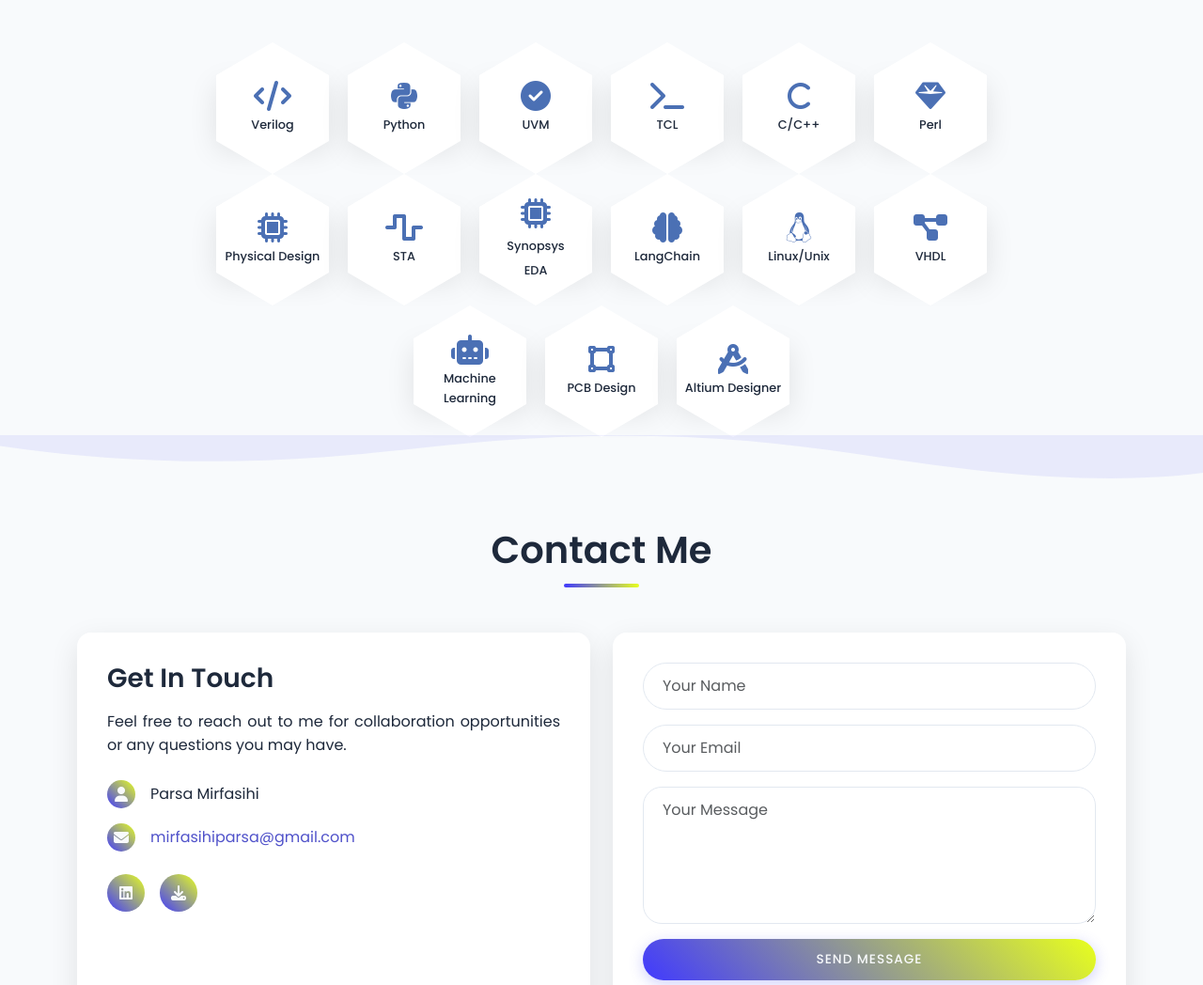
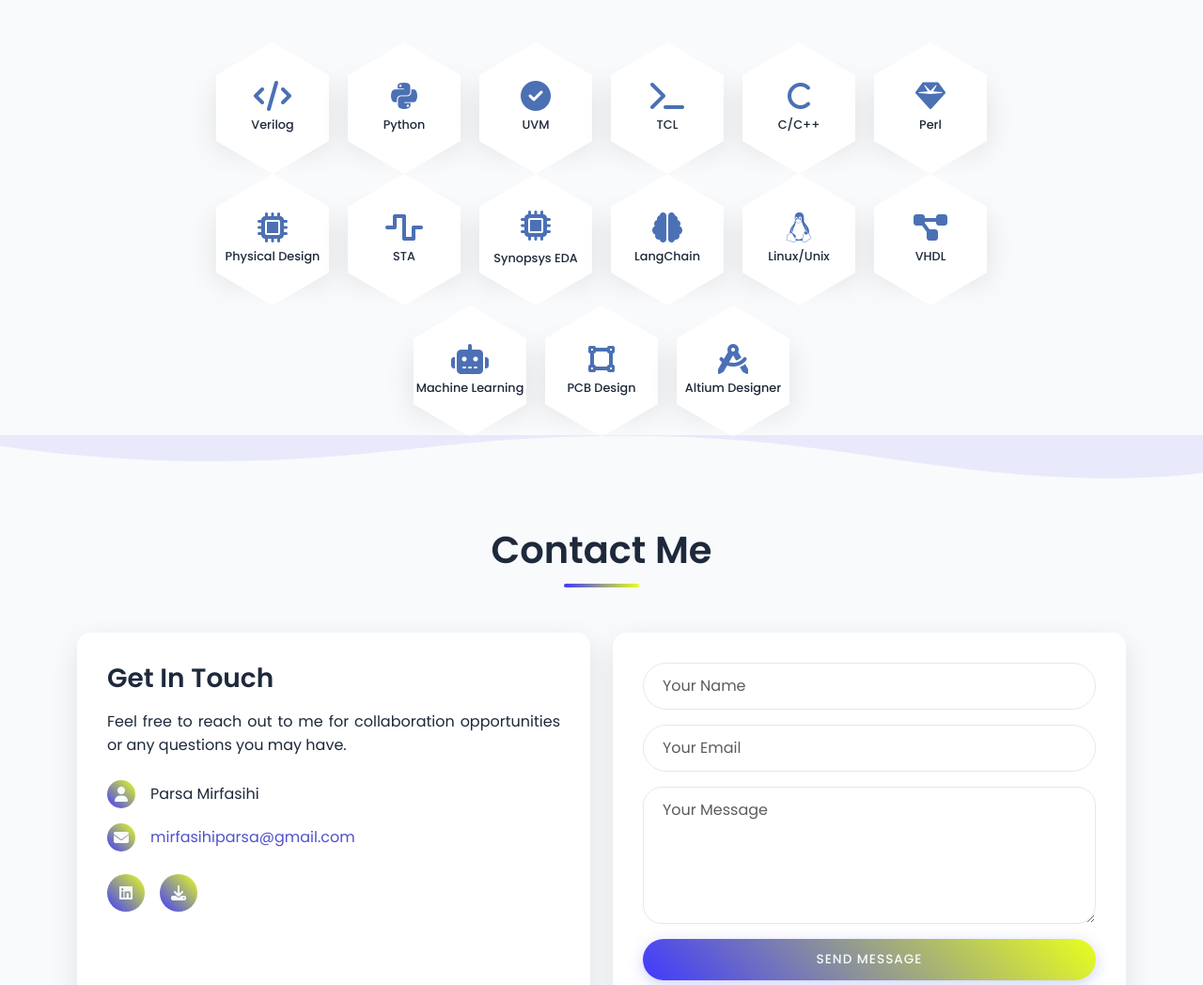
Before and after one commit to parsamrf/portfolio, a plain HTML site: page index.html in a window 1280 px wide. Shown: the part 4275-5323 px from the top of the page at 94% size. Drawn offline with nearby package versions, Linux system fonts and the light colour scheme.

Commit message:
Update index.html

```diff
--- a/index.html
+++ b/index.html
@@ -544,7 +544,7 @@
           <div class="hexagon" data-aos="zoom-in" data-aos-delay="200">
             <div class="hexagon-content">
               <i class="fa-solid fa-microchip"></i>
-              <center><span>Synopsys <br> EDA</span></center>
+              <center><span>Synopsys EDA</span></center>
             </div>
           </div>
 
@@ -573,7 +573,7 @@
           <div class="hexagon" data-aos="zoom-in" data-aos-delay="450">
             <div class="hexagon-content">
               <i class="fa-solid fa-robot"></i>
-              <span>Machine <br> Learning</span>
+              <span>Machine Learning</span>
             </div>
           </div>
 
```
